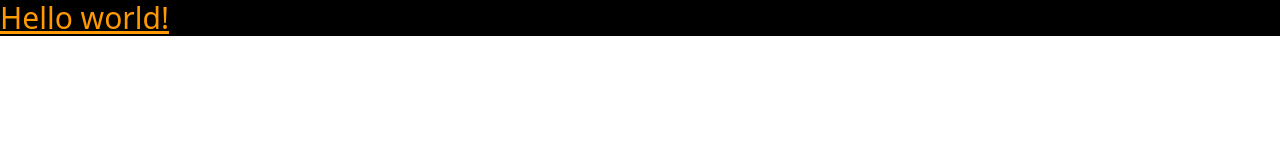
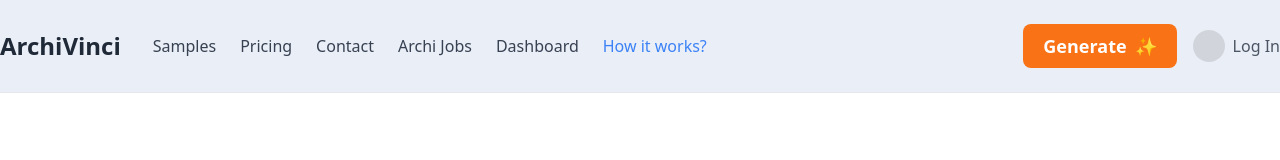
Before and after one commit to Tanvir-Savab/archivinci_clone, a website: page src/index.html in a window 1280 px wide. Drawn offline with nearby package versions, Linux system fonts and the light colour scheme.

Commit message:
header is done

```diff
--- a/src/index.html
+++ b/src/index.html
@@ -4,10 +4,34 @@
   <meta charset="UTF-8">
   <meta name="viewport" content="width=device-width, initial-scale=1.0">
   <link href="/css/style.css" rel="stylesheet">
+  <script src="https://cdn.tailwindcss.com"></script>
 </head>
 <body>
-  <h1 class="text-3xl text-amber-500 bg-black underline">
-    Hello world!
-  </h1>
+    <header class="bg-[#eaeef7] border-b py-6">
+        <div class="max-w-7xl mx-auto flex items-center justify-between">
+            <div class="flex items-center space-x-8">
+                <a href="#" class="text-2xl font-extrabold text-gray-800">
+                    <span class="font-black">Archi</span>Vinci
+                </a>
+                <nav class="flex space-x-6 text-gray-700 font-medium">
+                    <a href="#" class="hover:text-black">Samples</a>
+                    <a href="#" class="hover:text-black">Pricing</a>
+                    <a href="#" class="hover:text-black">Contact</a>
+                    <a href="#" class="hover:text-black">Archi Jobs</a>
+                    <a href="#" class="hover:text-black">Dashboard</a>
+                    <a href="#" class="text-blue-500 hover:underline">How it works?</a>
+                </nav>
+            </div>
+            <div class="flex items-center space-x-4">
+                <button class="bg-orange-500 text-white px-5 py-2 rounded-lg flex items-center gap-2 text-lg font-semibold hover:bg-orange-600 transition">
+                    Generate <span>✨</span>
+                </button>
+                <a href="#" class="flex items-center space-x-2 text-gray-700">
+                    <div class="w-8 h-8 bg-gray-300 rounded-full"></div>
+                    <span class="text-gray-600 hover:underline">Log In</span>
+                </a>
+            </div>
+        </div>
+    </header>
 </body>
 </html>
```
